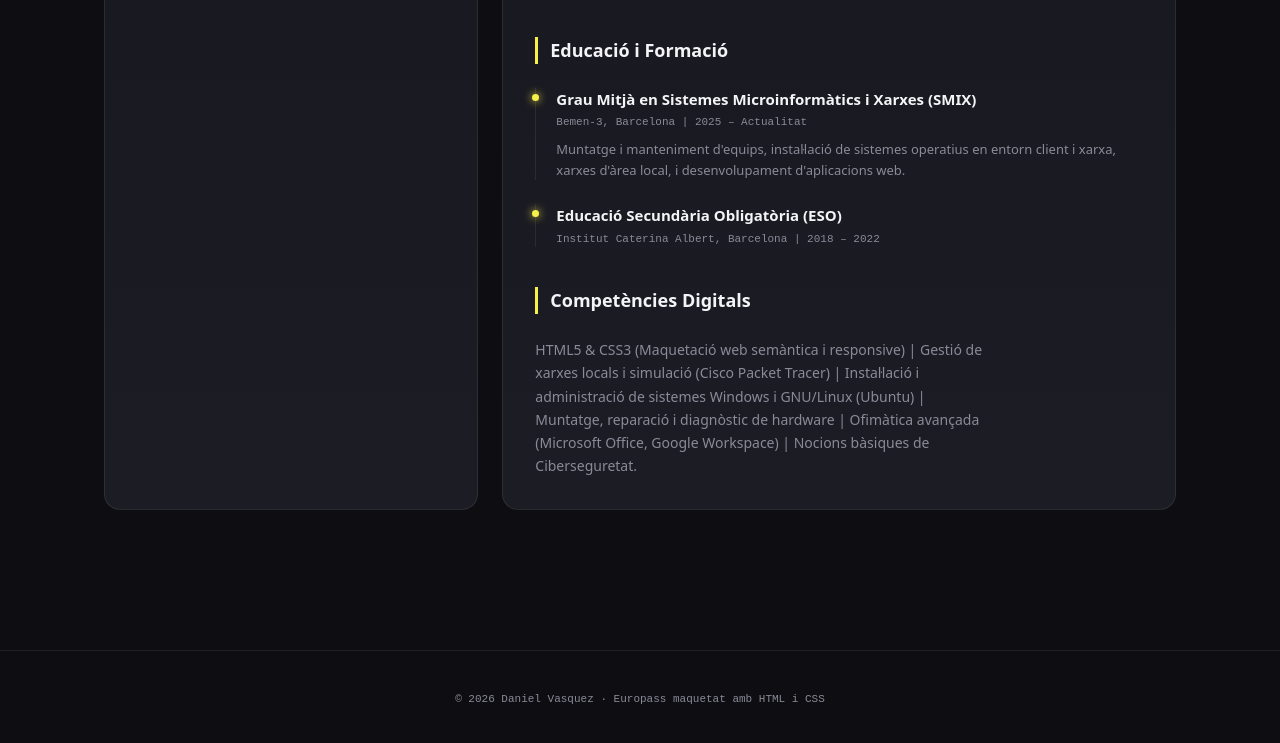
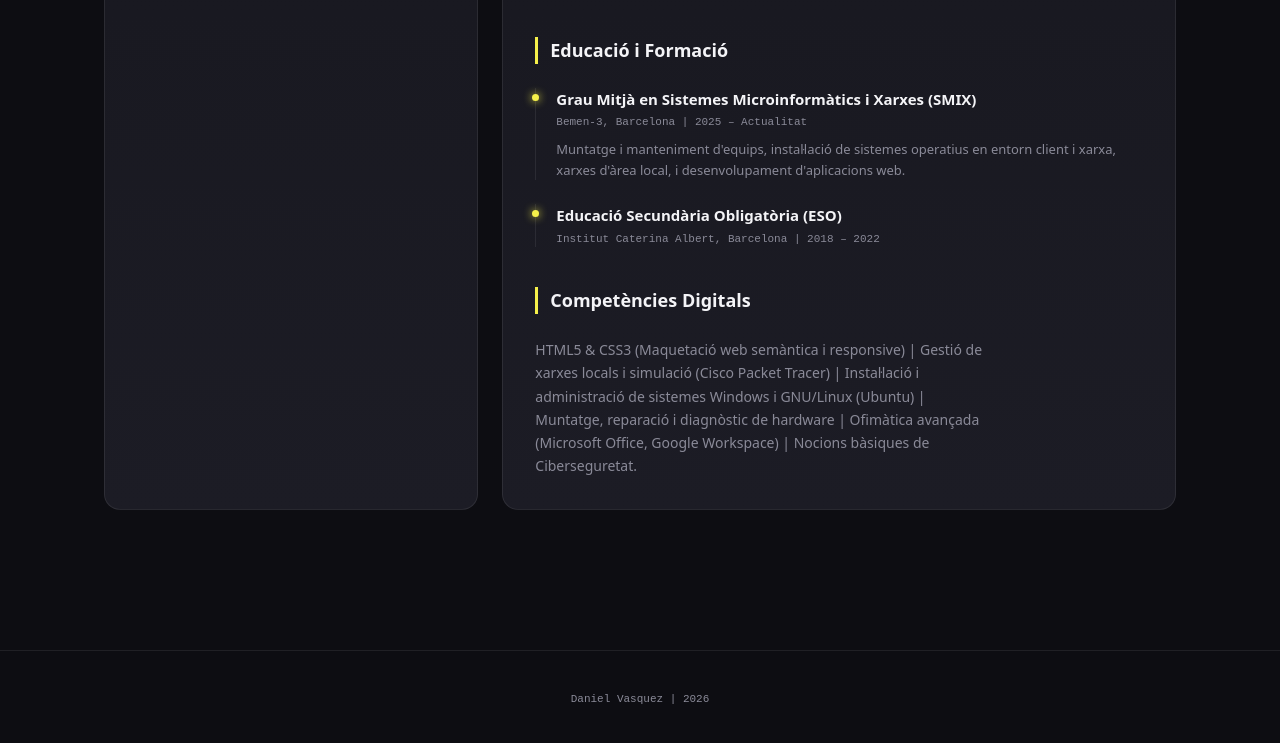
Before and after one commit to gdvasquez-io/Espai_Personal, a plain HTML site: page europass.html in a window 1280 px wide. Shown: the part 741-1484 px from the top of the page. Drawn offline with Linux system fonts and the light colour scheme.

Commit message:
Update europass.html

```diff
--- a/europass.html
+++ b/europass.html
@@ -107,7 +107,7 @@
 
   <footer>
     <div class="container">
-      <p>© 2026 Daniel Vasquez · Europass maquetat amb HTML i CSS</p>
+      <p> Daniel Vasquez | 2026 </p>
     </div>
   </footer>
 
```
